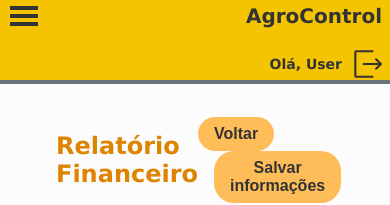
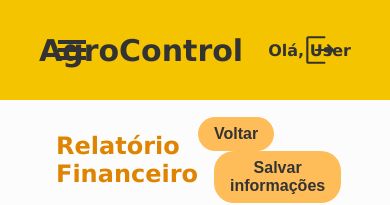
Before and after one commit to S204-Inatel-2024-2/AgroControl, a React (Create React App) app in the folder frontend/: page /registerfinances in a window 390 px wide. Shown: the top 205 px of the page. Built offline with nearby package versions, Linux system fonts and the light colour scheme; no server answers.

Commit message:
Revert ":lipstick: style: ajustes de alinhamento e responsividade no Header"
This reverts commit 68b8e3cd47d8ac8d79818dda8994b1f05667dd72.

```diff
--- a/frontend/src/components/Header/styles.ts
+++ b/frontend/src/components/Header/styles.ts
@@ -1,4 +1,4 @@
-import styled from "styled-components";
+import styled from 'styled-components';
 
 export const Container = styled.div`
     position: fixed;
@@ -11,57 +11,33 @@ export const Container = styled.div`
 	width: 100%;
     background-color: #f5c400;
     z-index: 1;
-  padding: 0 16px;
-  box-sizing: border-box;
-
-  @media (max-width: 768px) {
-    height: 80px;
-    padding: 0 8px;
-    flex-direction: column;
-    align-items: flex-start;
-  }
 `;
 
 export const Menu = styled.div`
   display: flex;
   align-items: center;
-  gap: 30px; /* Espaço entre o ícone do menu e o título */
-
-  @media (max-width: 768px) {
-    gap: 15px;
-    width: 100%;
-    justify-content: space-between;
-  }
+  gap: 50px; /* Espaço entre o ícone do menu e o título */
+  padding-left: 56px;
 `;
 
 export const Title = styled.text`
-  font-size: 24px;
+    font-size: 30px;
     font-weight: bolder;
     color: #333333;
-
-  @media (max-width: 768px) {
-    font-size: 20px;
-  }
-`;
+    position: absolute;
+    left: 10%;
+`
 
 export const LogOut = styled.div`
   display: flex;
   align-items: center;
-  gap: 12px; /* Espaço entre a saudação e o ícone de saída */
-
-  @media (max-width: 768px) {
-    gap: 8px;
-    width: 100%;
-    justify-content: flex-end;
-    margin-top: 10px;
-  }
+  gap: 16px; /* Espaço entre a saudação e o ícone de saída */
+  padding-right: 56px;
 `;
 
 export const UserText = styled.text`
     font-weight: bolder;
     color: #333333;
-
-  @media (max-width: 768px) {
-    font-size: 14px;
-  }
-`;
+    position: absolute;
+    right: 10%;
+`
```
Lines whose indentation alone changed are shown as unchanged.
